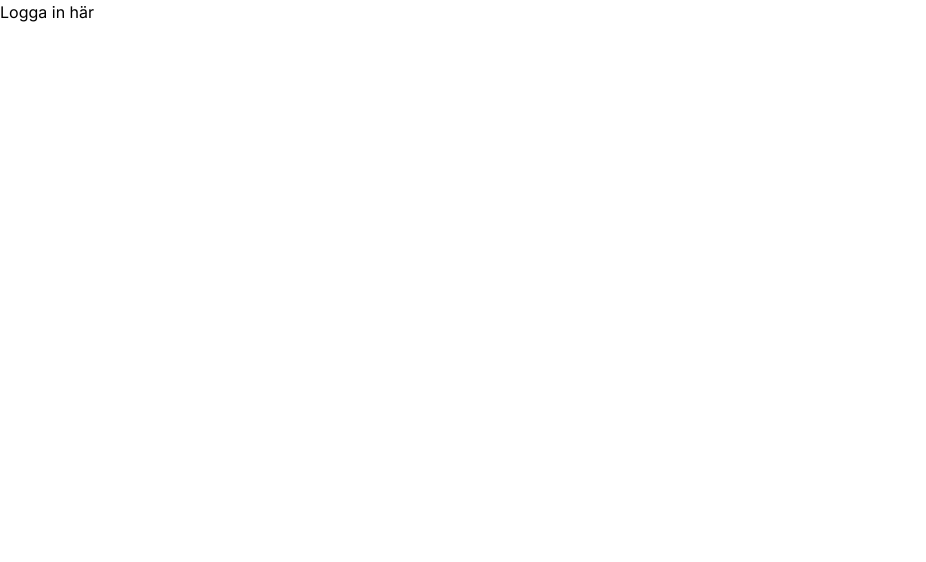
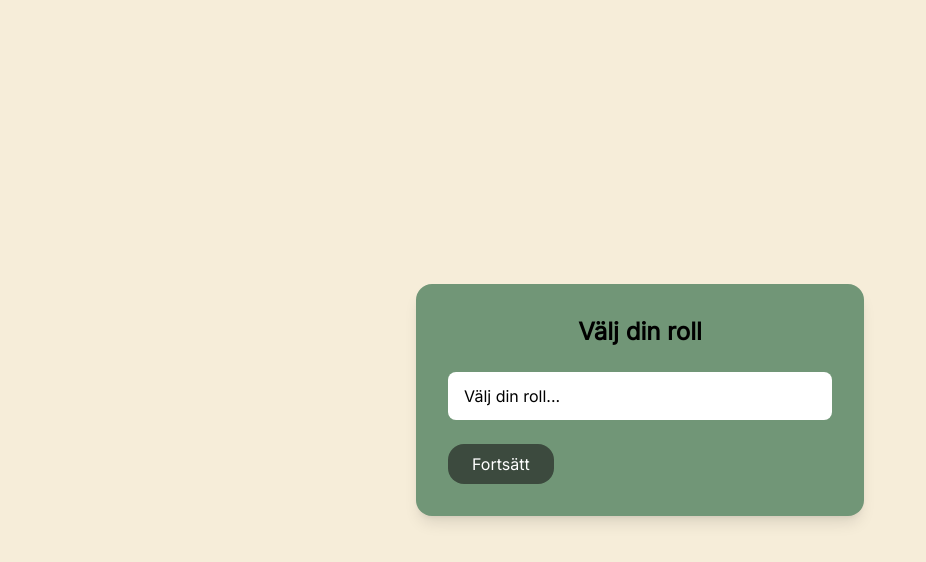
Before and after one commit to ChasAcademy-Team-9/frontend, a React (Vite) app: page /login in a window 1280 px wide. Shown: the top 562 px of the page, without its empty margins (0-926 px from the left). Built offline with nearby package versions, Linux system fonts and the light colour scheme.

Commit message:
implement role selection feature in Login component

```diff
--- a/src/pages/Login.tsx
+++ b/src/pages/Login.tsx
@@ -1,9 +1,77 @@
-function Login() {
-  return (
-    <>
-      <h1>Logga in här</h1>
-    </>
-  );
+import { useState } from "react";
+import { PrimaryButton } from "../components/PrimaryButton/PrimaryButton";
+
+const Login = () => {
+     const [selectedRole, setSelectedRole] = useState('');
+     const [isOpen, setIsOpen] = useState(false);
+
+     const options = [
+          { value: 'avsandare', label: 'Avsändare' },
+          { value: 'mottagare', label: 'Mottagare' },
+          { value: 'chaffor', label: 'Chaufför' }
+     ];
+
+     const handleSelect = (option: { value: string; label: string }) => {
+          setSelectedRole(option.value);
+          setIsOpen(false);
+     };
+
+     return (
+          <div className="bg-background min-h-screen flex items-center justify-center p-4 round-2xl">
+               <div className="bg-secondary rounded-2xl shadow-lg p-8 w-full max-w-md">
+                    <h1 className="text-2xl font-bold text-center mb-6 text-dark">
+                         Välj din roll
+                    </h1>
+
+                    <div className="relative mb-6">
+                         <button
+                              onClick={() => setIsOpen(!isOpen)}
+                              className="w-full bg-white border-2xl border-border rounded-lg px-4 py-3 text-left focus:outline-none focus:ring-2 focus:ring-focus focus:border-focus flex justify-between items-center transition-colors"
+                         >
+                              <span className="text-dark">
+                                   {selectedRole ? options.find(opt => opt.value === selectedRole)?.label : 'Välj din roll...'}
+                              </span>
+                              <svg
+                                   className={`w-5 h-5 text-dark transition-transform ${isOpen ? 'rotate-180' : ''}`}
+                                   fill="none"
+                                   viewBox="0 0 24 24"
+                              >
+                                   <path strokeLinecap="round" strokeLinejoin="round" strokeWidth={2} d="M19 9l-7 7-7-7" />
+                              </svg>
+                         </button>
+
+                         {isOpen && (
+                              <div className="absolute top-full left-0 right-0 mt-1 bg-border border rounded-2xl shadow-lg z-10">
+                                   {options.map((option) => (
+                                        <button
+                                             key={option.value}
+                                             onClick={() => handleSelect(option)}
+                                             className="w-full px-4 py-3 text-left hover:hover hover:text-dark transition-colors first:rounded-t-2xl last:rounded-b-2xl border-b border-border last:border-b-0"
+                                        >
+                                             {option.label}
+                                        </button>
+                                   ))}
+                              </div>
+                         )}
+                    </div>
+
+                    {selectedRole && (
+                         <div className="p-3 bg-secondary rounded-2xl border border-focus mb-4">
+                              <p className="text-dark text-sm">
+                                   <span className="font-medium">Vald roll:</span> {options.find(opt => opt.value === selectedRole)?.label}
+                              </p>
+                         </div>
+                    )}
+
+                    <PrimaryButton
+                         text="Fortsätt"
+                         onClick={() => {
+                              console.log('Selected role:', selectedRole);
+                         }}
+                    />
+               </div>
+          </div>
+     );
 }
 
-export default Login;
+export default Login
```
